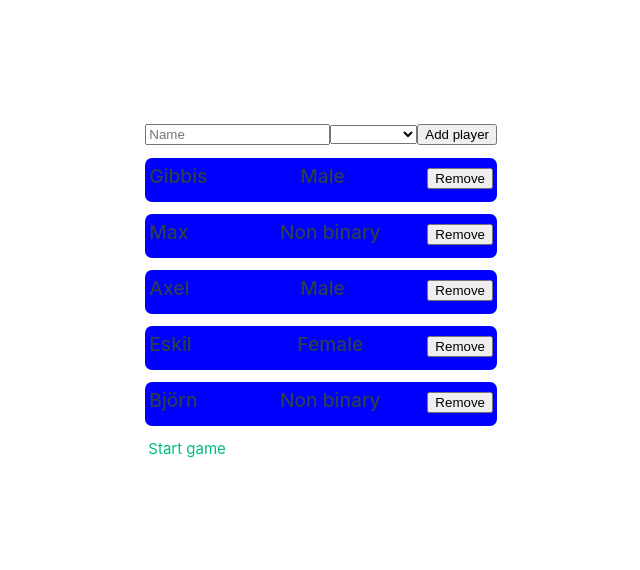
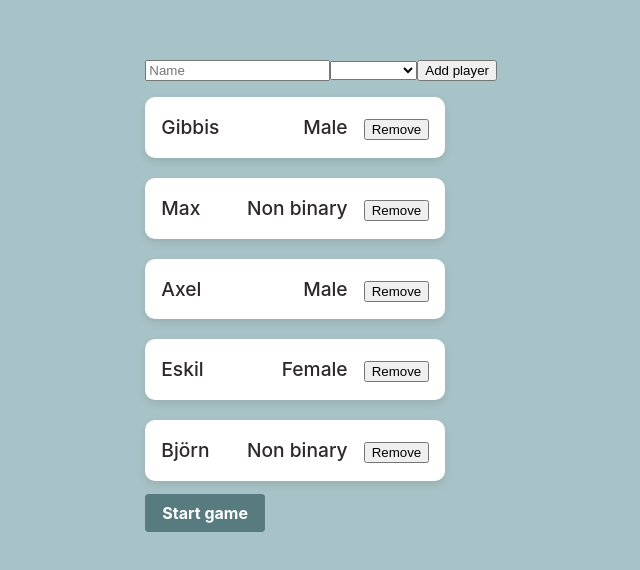
Before and after one commit to Foxmaner/drinkForJLCream, a Vue app in the folder drinkForJLCream/: page / in a window 1280 px wide. Shown: the part 108-678 px from the top of the page, without its empty margins (63-703 px from the left). Built offline with nearby package versions, Linux system fonts and the light colour scheme.

Commit message:
started on a prel. design for the game

```diff
--- a/drinkForJLCream/src/assets/main.css
+++ b/drinkForJLCream/src/assets/main.css
@@ -1,4 +1,15 @@
 @import './base.css';
+
+:root {
+  --color-primary: #A8C3C7;
+  --color-secondary: #D5FFF3;
+  --color-triary: #AF9AB2;
+  --color-quaternary: #5D4954;
+  --color-quinary: #68534D;
+}
+body {
+  background-color: var(--color-primary);
+}
 
 #app {
   max-width: 1280px;
@@ -15,12 +26,9 @@ a,
   padding: 3px;
 }
 
-@media (hover: hover) {
-  a:hover {
-    background-color: hsla(160, 100%, 37%, 0.2);
-  }
+/*@media (hover: hover) {
 }
-
+*/
 @media (min-width: 1024px) {
   body {
     display: flex;
--- a/drinkForJLCream/src/components/TheWelcome.vue
+++ b/drinkForJLCream/src/components/TheWelcome.vue
@@ -52,8 +52,27 @@ function removePlayer(p: string) {
             <button @click=removePlayer(String(pp))>Remove</button>
         </player>
     </div>
-    <RouterLink :to="{path: '/game', query: players}"
-    v-if="Object.keys(players).length >= 5"
-    >Start game</RouterLink>
+        <RouterLink :to="{path: '/game', query: players}"
+        v-if="Object.keys(players).length >= 5"
+        class="button">Start game</RouterLink>
+</template>
 
-</template>
+<style scoped>
+
+.button {
+    background-color: #587B7F; /* Adjusted background color */
+    border: 1px solid #587B7F; /* Matching border color */
+    color: #FFFFFF; /* White text color */
+    padding: 8px 16px; /* Adjust padding for better appearance */
+    font-size: 1rem; /* Adjust font size */
+    font-weight: bold; /* Bold text */
+    border-radius: 4px; /* Rounded corners */
+    cursor: pointer; /* Pointer cursor on hover */
+}
+
+.button:hover {
+    background-color: #476267; /* Darker background color on hover */
+    border-color: #476267; /* Darker border color on hover */
+}
+
+</style>
--- a/drinkForJLCream/src/components/player.vue
+++ b/drinkForJLCream/src/components/player.vue
@@ -2,7 +2,8 @@
 </script>
 
 <template>
-    <div class="item">
+    <div class="player-card">
+        <div class="info">
             <div class="name">
                 <slot name="name">
                 </slot>
@@ -11,6 +12,7 @@
                 <slot name="gender">
                 </slot>
             </div>
+        </div>
         <div class="remove">
             <slot>
             </slot>
@@ -18,40 +20,43 @@
     </div>
 </template>
 
-
 <style scoped>
-.item {
-    margin-top: 0.8rem;
-    margin-bottom: 0.8rem;
+.player-card {
+    margin-top: 1rem;
+    width: 250px;
+    background-color: #FFFFFF;
+    border-radius: 10px;
+    box-shadow: 0px 4px 8px rgba(0, 0, 0, 0.1);
+    padding: 16px;
+    margin-bottom: 20px;
     display: flex;
-    flex-direction: row;
+    justify-content: space-evenly;
     align-items: center;
-    justify-content: space-between;
-    background-color: blue;
-    padding: 4px;
-    border-radius: 7px;
+    min-width: 300px;
 }
 
-.name {
+.info {
+    display: flex; /* Make the info section flex container */
+    justify-content: space-between; /* Space between name and gender */
+    flex: 1;
+}
+
+.name, .gender {
     font-size: 1.2rem;
     font-weight: 500;
-    margin-bottom: 0.4rem;
-    min-width: 100px;
-    color: var(--color-heading);
+    color: #2e282a;
 }
 
-.gender {
-    font-size: 1.2rem;
-    font-weight: 500;
-    margin-bottom: 0.4rem;
-    min-width: 60px;
-    color: var(--color-heading);
-}
 .remove {
     font-size: 1.2rem;
     font-weight: 500;
-    margin-bottom: 0.4rem;
-    color: var(--color-heading);
+    color: #2e282a;
     padding: 0 0 0 1rem;
+    cursor: pointer;
+    transition: color 0.3s ease; /* Add transition for smooth color change */
+}
+
+.remove:hover {
+    color: #FF0000;
 }
 </style>
```
Lines whose indentation alone changed are shown as unchanged.
